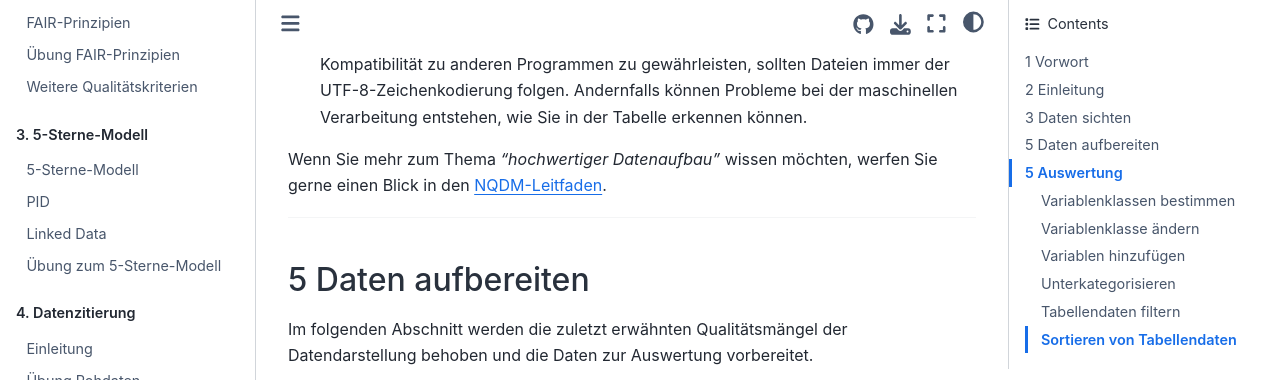
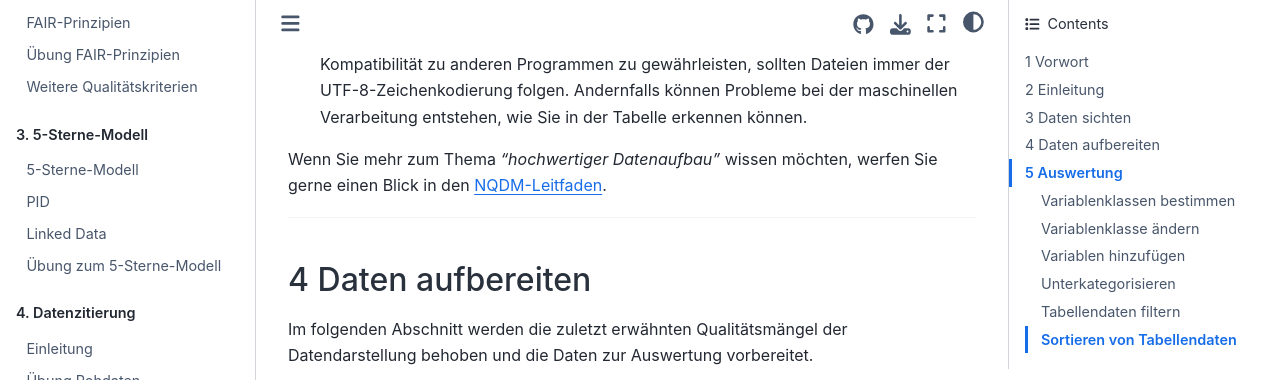
Before and after one commit to quadriga-dk/Tabelle-Fallstudie-1, a Jupyter Book: the page built from Markdown/R_Markdown.md, in a window 1280 px wide and 900 px high, scrolled down 5354 px. Shown: the top 380 px of the window. Built offline with Jupyter Book 1.0.4 settings and Sphinx 7.4.7 and the Sphinx Book theme 1.1.4, drawn with Linux system fonts in a browser that asks for light colours.

Commit message:
Update R_Markdown.md

```diff
--- a/Markdown/R_Markdown.md
+++ b/Markdown/R_Markdown.md
@@ -318,7 +318,7 @@ werfen Sie gerne einen Blick in den
 
 ------------------------------------------------------------------------
 
-## 5 Daten aufbereiten
+## 4 Daten aufbereiten
 
 Im folgenden Abschnitt werden die zuletzt erwähnten Qualitätsmängel der
 Datendarstellung behoben und die Daten zur Auswertung vorbereitet.
```
